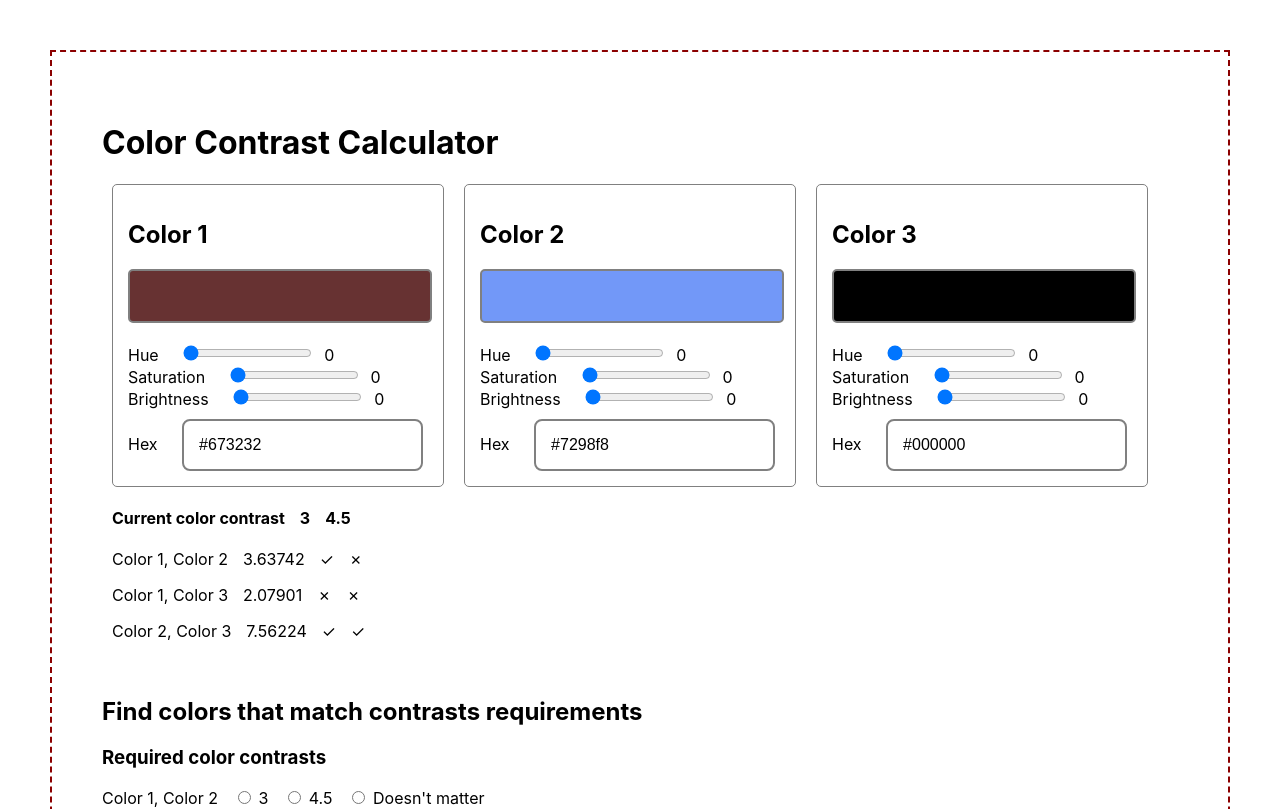
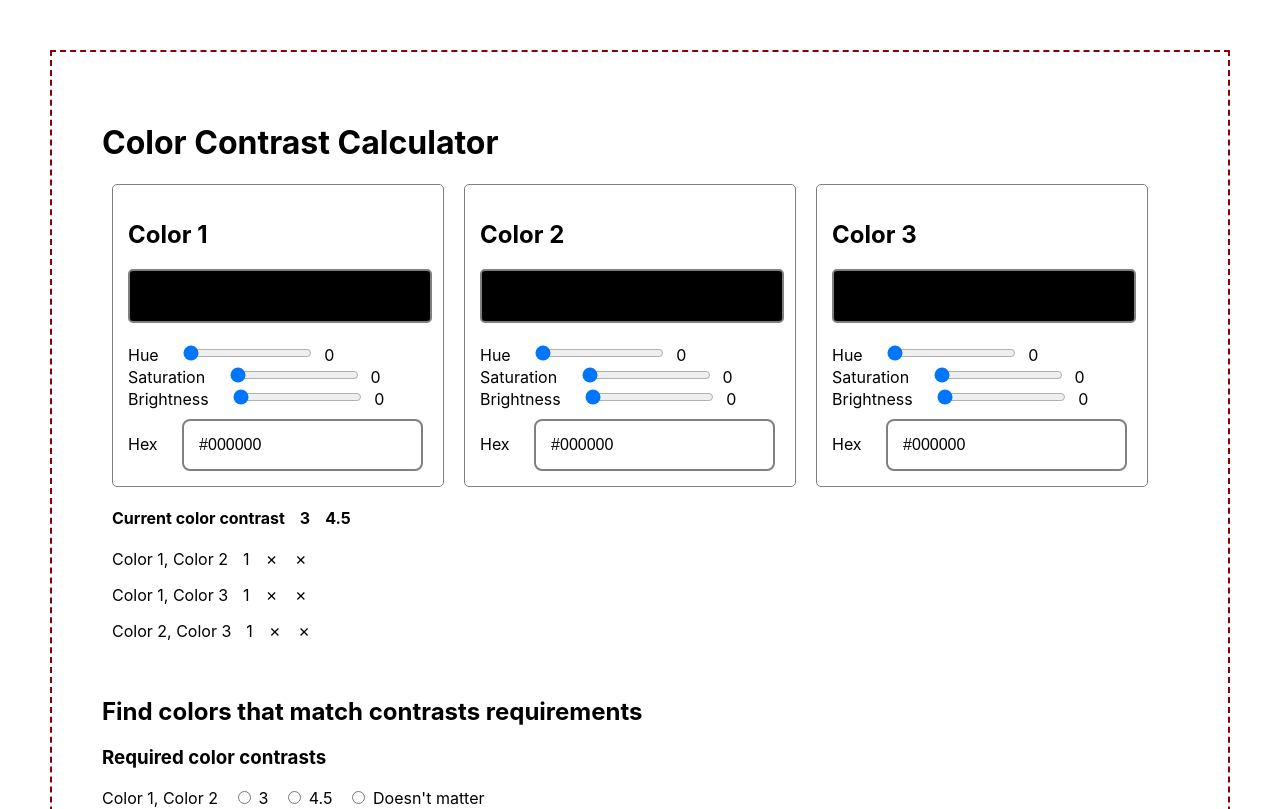
Before and after one commit to Rasbin/simple-contrast-calculator, a React (Create React App) app: page / in a window 1280 px wide. Shown: the top 809 px of the page. Built offline with nearby package versions, Linux system fonts and the light colour scheme; the HTML template or start-up script is replaced by a standard one.

Commit message:
Change default input colors

```diff
--- a/src/App.js
+++ b/src/App.js
@@ -11,8 +11,8 @@
 
 class App extends React.Component {
   state = {
-    hexColor1: '#673232',
-    hexColor2: '#7298f8',
+    hexColor1: '#000000',
+    hexColor2: '#000000',
     hexColor3: '#000000',
 
     hexColor1And2: '',
```
